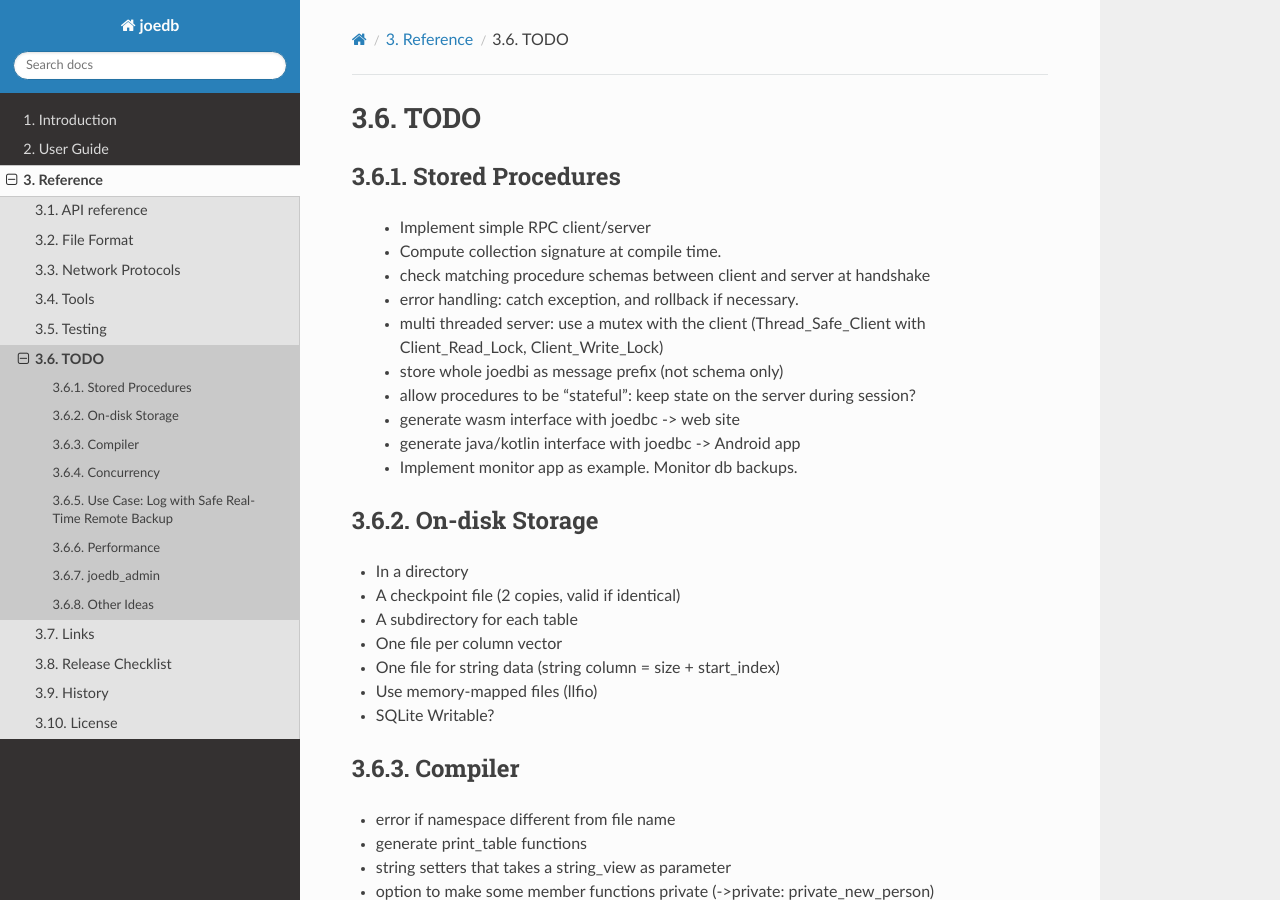
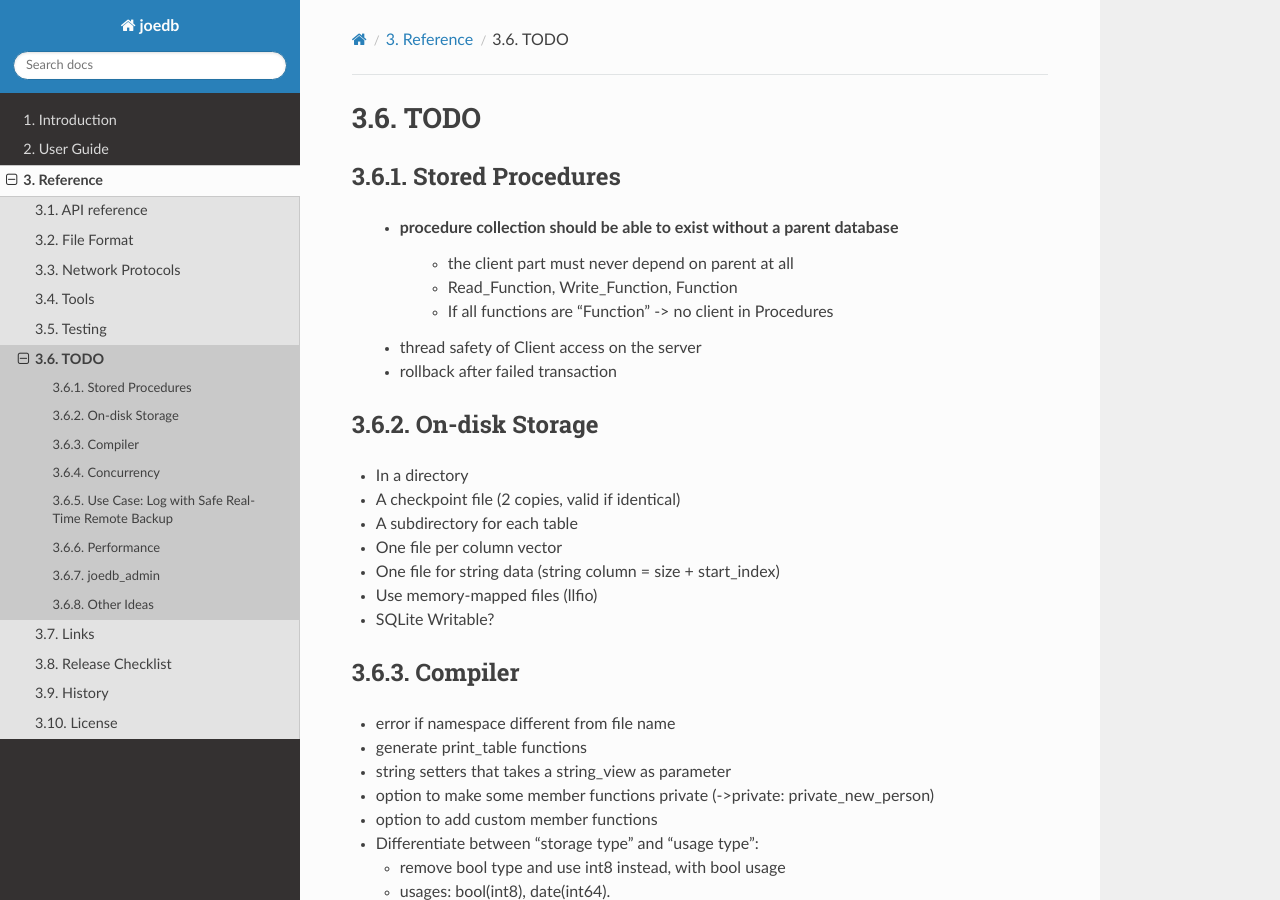
Before and after one commit to Remi-Coulom/joedb, a Sphinx documentation site: the page built from doc/source/todo.rst, in a window 1280 px wide and 900 px high. Built offline with Sphinx 7.4.7 and the Read the Docs theme 3.1.0, drawn with Linux system fonts in a browser that asks for light colours; formulas are drawn with MathJax 3.

```diff
--- a/doc/source/todo.rst
+++ b/doc/source/todo.rst
@@ -3,16 +3,12 @@
 
 Stored Procedures
 -----------------
- - Implement simple RPC client/server
- - Compute collection signature at compile time.
- - check matching procedure schemas between client and server at handshake
- - error handling: catch exception, and rollback if necessary.
- - multi threaded server: use a mutex with the client (Thread_Safe_Client with Client_Read_Lock, Client_Write_Lock)
- - store whole joedbi as message prefix (not schema only)
- - allow procedures to be "stateful": keep state on the server during session?
- - generate wasm interface with joedbc -> web site
- - generate java/kotlin interface with joedbc -> Android app
- - Implement monitor app as example. Monitor db backups.
+ - procedure collection should be able to exist without a parent database
+    - the client part must never depend on parent at all
+    - Read_Function, Write_Function, Function
+    - If all functions are "Function" -> no client in Procedures
+ - thread safety of Client access on the server
+ - rollback after failed transaction
 
 On-disk Storage
 ---------------
```
Also changed, not shown: 4 other files.
